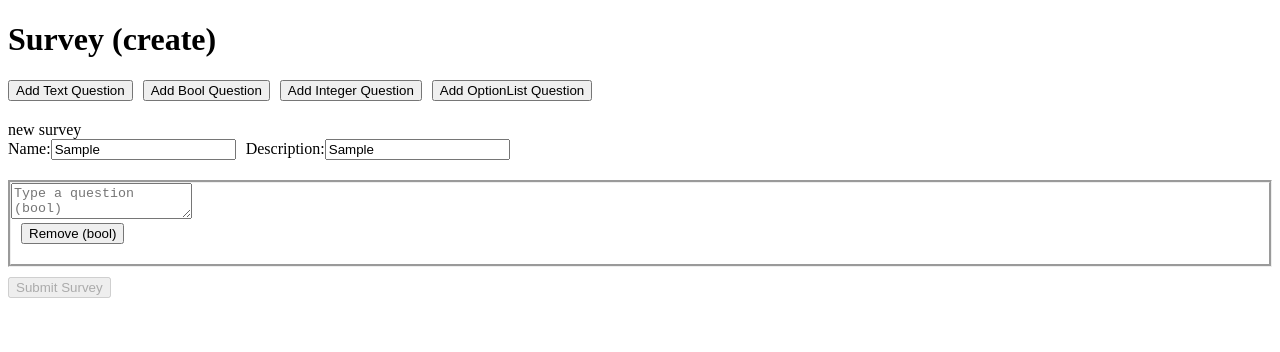
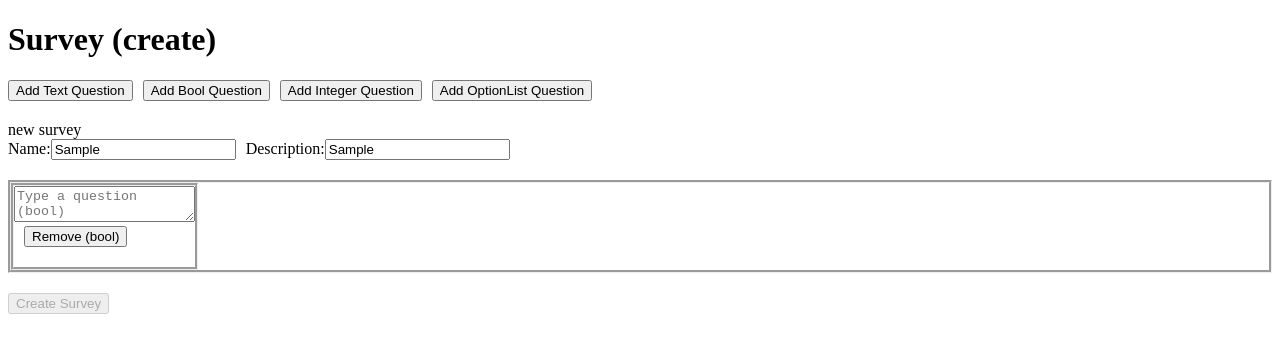
Before and after one commit to armydep/surveyhub-frontend, a React (Vite) app: page /survey in a window 1280 px wide. Both pictures are taken after typing "Sample", "Sample" into the empty fields and a click on the button "Add Bool Question". Shown: the top 352 px of the page. Built offline with nearby package versions, Linux system fonts and the light colour scheme.

Commit message:
api requests util init

```diff
--- a/src/components/Survey.jsx
+++ b/src/components/Survey.jsx
@@ -15,8 +15,11 @@ export default function Survey() {
     const [description, setDescription] = useState('');
     const [questions, setQuestions] = useState([]);
 
+    const [answers, setAnswers] = useState([]);
+
     const [submitResponse, setSubmitResponse] = useState(null);
     const [error, setError] = useState(null);
+
 
     useEffect(() => {
         const initializeMyprop = async () => {
@@ -118,6 +121,13 @@ export default function Survey() {
         allQuestions[index].question = event.target.value;
         setQuestions(allQuestions);
     };
+
+    const handleBooleanAnswerChange = (index, event) => {
+        const allAnswers = [...answers];
+        allAnswers[index].answer = event.target.value;
+        setAnswers(allAnswers);
+    };
+
     const handleIntegerQuestionChange = (index, event) => {
         const allQuestions = [...questions];
         allQuestions[index].question = event.target.value;
@@ -164,7 +174,7 @@ export default function Survey() {
         setQuestions(allQuestions);
     };
 
-    function TextQuestionComponent(index, q, showCtrls) {
+    function TextQuestionComponent(index, q, showCtrls, showAnswer) {
         console.debug(`Text component added. index: ${index}. value: ${q}`);
         return (
             <div key={index} style={{marginTop: '10px', marginBottom: '10px', borderStyle: "groove"}}>
@@ -198,11 +208,12 @@ export default function Survey() {
         );
     }
 
-    function BooleanQuestionComponent(index, q, showCtrls) {
+    function BooleanQuestionComponent(index, qst, showCtrls, showAnswer, answer) {
         return (
-            <div key={index} style={{marginTop: '10px', marginBottom: '10px', borderStyle: "groove"}}>
+            <div key={index} style={{display: "flex", gap: "10px", marginBottom: "20px", borderStyle: "groove"}}>
+                <div  style={{borderStyle: "groove"}}>
                             <textarea disabled={showCtrls}
-                                      value={q.question} placeholder="Type a question (bool)"
+                                      value={qst.question} placeholder="Type a question (bool)"
                                       onChange={(event) => handleBooleanQuestionChange(index, event)}
                             />
                     <div style={{display: "flex", gap: "10px", marginBottom: "20px"}}>
@@ -214,10 +225,22 @@ export default function Survey() {
                         }
                     </div>
                 </div>
+                {
+                    showAnswer && (
+                        <div
+                             style={{display: "flex", gap: "10px", marginBottom: "20px", borderStyle: "groove"}}>
+                                                <textarea
+                                                    disabled={!showAnswer}
+                                                    value={answer} placeholder="Type an answer (bool)"
+                                                    onChange={(event) => handleBooleanAnswerChange(index, event)}
+                                                />
+                        </div>)
+                }
+            </div>
         );
     }
 
-    function IntegerQuestionComponent(index, value, showCtrls) {
+    function IntegerQuestionComponent(index, value, showCtrls, showAnswer) {
         return (
             <div key={index} style={{marginTop: '10px', marginBottom: '10px', borderStyle: "groove"}}>
                             <textarea value={value.question}
@@ -248,7 +271,7 @@ export default function Survey() {
         );
     }
 
-    function OptionListQuestionComponent(index, value, showCtrls) {
+    function OptionListQuestionComponent(index, value, showCtrls, showAnswer) {
         return (
             <div key={index} style={{marginTop: '10px', marginBottom: '10px', borderStyle: "groove"}}>
                             <textarea
@@ -334,11 +357,17 @@ export default function Survey() {
                 }
             });
     };
+
+    const isAnswersValid = () => {
+        return false;
+    };
+
     const removeQuestion = (index) => {
         console.debug("Removing question ", index);
         const cQuestions = questions.filter((_, i) => i !== index);
         setQuestions(cQuestions);
     };
+
     const removeOptionItem = (qindex, itemindex) => {
         console.debug(`Removing option item. qindex: ${qindex}. item: ${itemindex}`);
         const updQuestions = [...questions];
@@ -380,6 +409,19 @@ export default function Survey() {
             setError(err.message);
             setSubmitResponse(null);
             console.error("Fetch block error: " + err.message);
+        }
+    };
+
+    const renderSubmitButton = () => {
+        switch (mode) {
+            case 'create':
+                return <button type="submit" disabled={!isFormValid()}>Create Survey</button>;
+            case 'view':
+                return <div>View Mode</div>;
+            case 'answer':
+                return <button type="submit" disabled={!isAnswersValid()}>Submit Answers</button>;
+            default:
+                return <div>Unknown Mode</div>;
         }
     };
 
@@ -431,16 +473,13 @@ export default function Survey() {
                     </div>
                 </div>
                 {
-                    questions.map((q, index) => {
-                        console.debug("Iter Question type: " + q.type + ". index: " + index);
-                        const Component = questionComponents[q.type];
-                        return Component(index, q, survey);
+                    questions.map((qst, index) => {
+                        console.debug("Iter Question type: " + qst.type + ". index: " + index);
+                        const Component = questionComponents[qst.type];
+                        return Component(index, qst, survey, mode === 'answer', answers[index]);
                     })
                 }
-                {!survey ?
-                    (<button type="submit" disabled={!isFormValid()}>Submit Survey</button>) :
-                    (<div>not show but</div>)
-                }
+                {renderSubmitButton()}
             </form>
 
             {submitResponse && (
@@ -448,14 +487,17 @@ export default function Survey() {
                     <h2>Survey Created Successfully!</h2>
                     <pre>{JSON.stringify(submitResponse, null, 2)}</pre>
                 </div>
-            )}
+            )
+            }
 
-            {error && (
+            {
+                error && (
                     <div style={{color: 'red'}}>
                         <h2>Error:</h2>
                         <p>{error}</p>
                     </div>
-            )}
+                )
+            }
         </div>
     );
 };
```
Also changed, not shown: 1 other file (tests, documents, lock files or other folders). Lines whose indentation alone changed are shown as unchanged.
